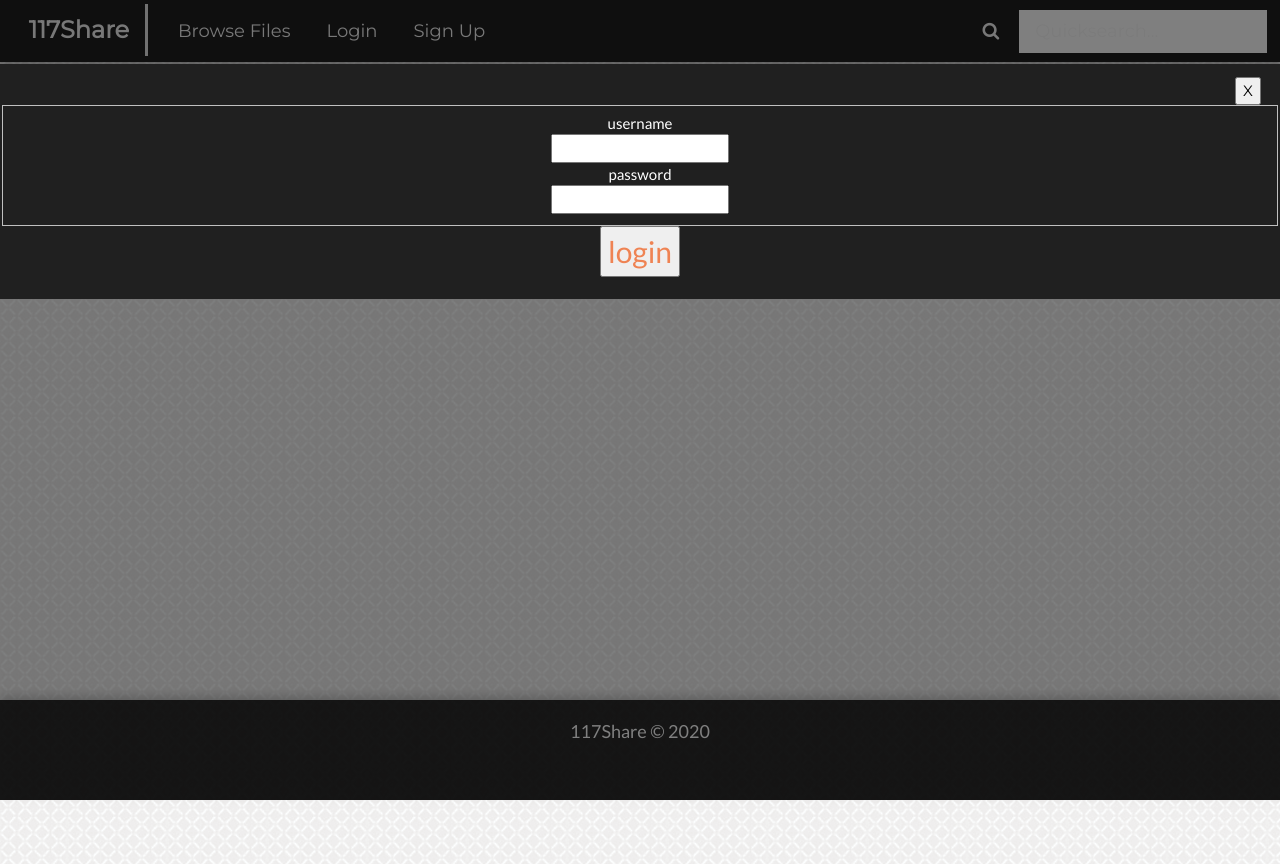
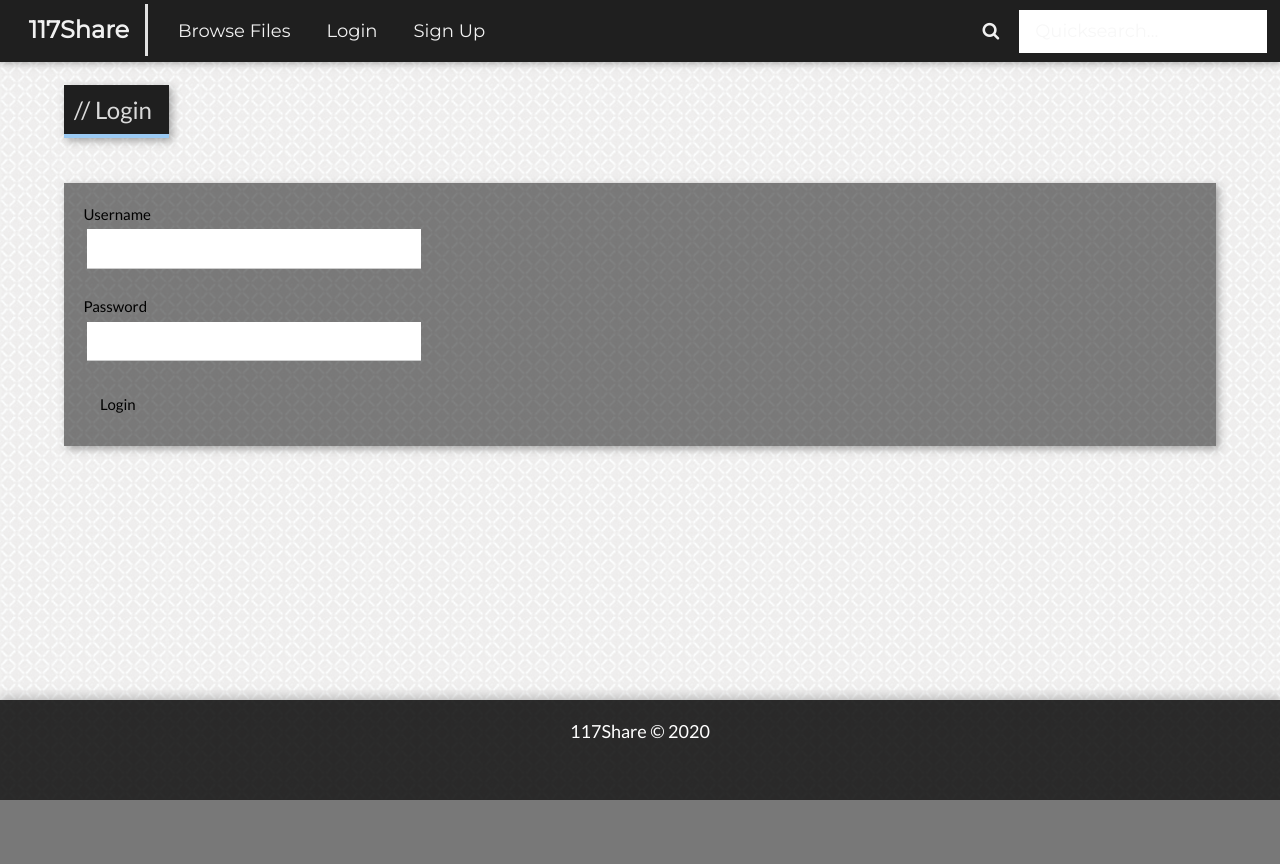
Before and after one commit to EzraIndigo/HaloShare, a Flask app: page /login in a window 1280 px wide. After the commit the page ends 800 px from the top, so only its background shows below. Run offline with Flask 2, Linux system fonts and the light colour scheme; some libraries are stand-ins or nearby versions.

Commit message:
Add files via upload

```diff
--- a/Root/Blog/forms.py
+++ b/Root/Blog/forms.py
@@ -34,10 +34,10 @@ class Sign_Up_Form(FlaskForm):
             raise ValidationError("Minimum eight characters, at least one uppercase letter, one lowercase letter, one number and one special character")
 
 class Login_Form(FlaskForm):
-    username = StringField('username', validators=[DataRequired(),Length(min=4, max=25)])
-    password = PasswordField('password', validators=[DataRequired(),Length(min=8)])
+    username = StringField('Username', validators=[DataRequired(),Length(min=4, max=25)])
+    password = PasswordField('Password', validators=[DataRequired(),Length(min=8)])
     remember = BooleanField('Stay logged in?')
-    submit = SubmitField('login')
+    submit = SubmitField('Login')
 
 class New_Post_Form(FlaskForm):
     title = StringField('Title', validators=[DataRequired(),Length(min=4, max=25)])
--- a/Root/Blog/static/css/style.css
+++ b/Root/Blog/static/css/style.css
@@ -91,6 +91,11 @@ body {
     margin-left: 5%;
     margin-right: 5%;
 
+}
+
+fieldset {
+    text-align: center;
+    border: 0px;
 }
 
 
--- a/Root/Blog/templates/default.html
+++ b/Root/Blog/templates/default.html
@@ -1,6 +1,6 @@
 <!DOCTYPE html>
 <html lang="en">
-<title>Haloshare</title>
+<title>117Share</title>
 <meta charset="UTF-8">
 <meta name="viewport" content="width=device-width, initial-scale=1">
 <link rel="stylesheet" href="https://www.w3schools.com/w3css/4/w3.css">
@@ -12,8 +12,7 @@
 <link rel="stylesheet" href="https://fonts.googleapis.com/icon?family=Material+Icons">
 
 <body>
-  {% block form %}
-  {% endblock form %}
+
   <!-- Navbar -->
   <div class="w3-top">
     <div class="w3-bar w3-card w3-left-align w3-large">
@@ -49,6 +48,7 @@
   </div>
 
   <!-- Main Content -->
+
   <div>
     <!-- Flash Alert Message -->
     {% with messages = get_flashed_messages(with_categories=true) %}
@@ -61,6 +61,8 @@
     {% endif %}
     {% endwith %}
     <!-- Flask Block Content area -->
+    {% block form %}
+    {% endblock form %}
     {% block content %}
 
     {%endblock content %}
--- a/Root/Blog/templates/login.html
+++ b/Root/Blog/templates/login.html
@@ -1,29 +1,33 @@
 {% extends "default.html" %}
+
 {% block form %}
-<div id="login" style="width: 100%;height: 100%; z-index:3; position: absolute;margin-top:5%">
-    <div id="title" style="color:#ffffff;background-color:#202020; position:relative;text-align:center;z-index:5; margin-top:auto;">
-        <button class="btn btn-danger" style="margin-top:1%;margin-left:95%;z-index:5" onclick="window.location.href='/home'" >X</button>
+<div>
+    <div id = 'center-container'>
+        <div class="w3-padding-16"></div>
+        <a id = "panel2">// Login</a>
+        <div class="w3-padding-16"></div>
+
         <br>
-        <form method="POST" action=''>
+        <div id = "cardContainer">
+            <div class="w3-row-padding w3-hide-medium" >
+            <form method="POST" action='' class="w3-display-container">
                 {{ form.hidden_tag() }}
+
                 <fieldset class="form-group">
-                <div class="form-group">
-                    {{form.username.label(class="form-control-label")}}
+                        {{form.username.label(class="w3-left")}}
                         <br>
-                    {{form.username}}
-                </div>
-                <div class="form-group">
-                    {{form.password.label(class="form-control-label")}}
+                        {{form.username(class="w3-bar-item w3-input w3-hide-small w3-padding-medium", style="width:30%;  ")}}
                         <br>
-                    {{form.password(onclick="document.getElementsById('pnote')removeAttribute('hidden');")}}
+                        {{form.password.label(class="w3-left")}}
+                        <br>
+                        {{form.password(class="w3-bar-item w3-input w3-hide-small w3-padding-medium w3-left",style="width:30%", onclick="document.getElementsById('pnote')removeAttribute('hidden');")}}
                         <p id="pnote" hidden>Note: Password must include 8 characters. 1 special character and 1 number.</p>
-                </div>
                 </fieldset>
                 <div class="form-group">
-                {{ form.submit(class="btn",style="color:#ef8353;font-size:30px;padding-botton:10px")}}
+                    {{ form.submit(class="w3-bar-item w3-button w3-padding-large")}}
                 </div>
-            <br>
                 </form>
+            </div>
                 <div class="container" style="z-index:300;">
                         {% with messages = get_flashed_messages(with_categories=true) %}
                             {% if messages %}
@@ -36,6 +40,9 @@
                         {% endwith %}
                 </div>
             </div>
-  <div id="wrapper" style="top: 0;left: 0;right: 0;	bottom: 0;width: 100%;height: 100%;	background: black;opacity: .5;position: fixed;width: 100%;height: 100%;z-index: 4;">
     </div>
+
+</div>
+
+
 {% endblock form %}
```
Lines whose indentation alone changed are shown as unchanged.
